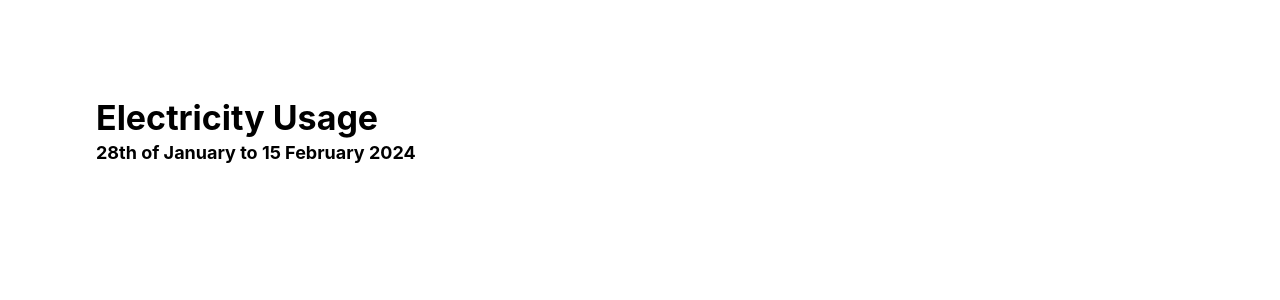
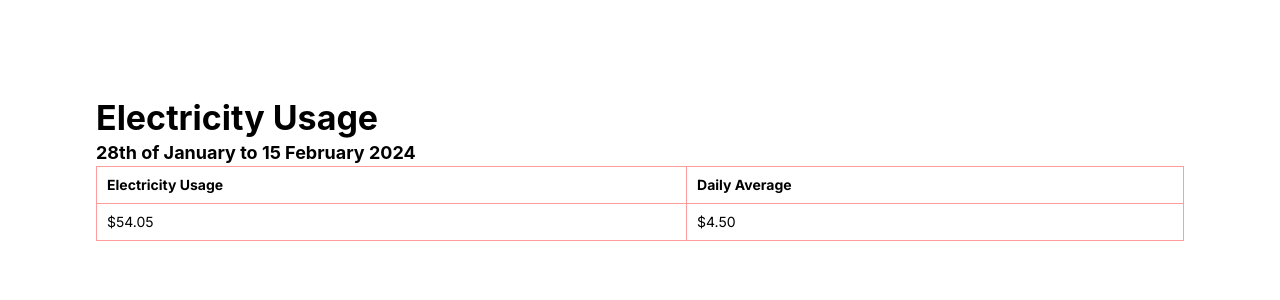
Before and after one commit to danhdinh98/energy-dashboard, a Next.js app: page /dashboard in a window 1280 px wide. Shown: the top 300 px of the page. Built offline with nearby package versions, Linux system fonts and the light colour scheme.

Commit message:
added table

```diff
--- a/src/app/dashboard/page.tsx
+++ b/src/app/dashboard/page.tsx
@@ -1,3 +1,4 @@
+import SummaryTable from "@/components/SummaryTable";
 import styles from "./page.module.css";
 import { Title } from '@mantine/core';
 
@@ -5,5 +6,6 @@ export default function Dashboard() {
     return <main className={styles.main}>
         <Title order={1}>Electricity Usage</Title>
         <Title order={2} size="h4">28th of January to 15 February 2024</Title>
+        <SummaryTable />
     </main>
 }
--- a/src/app/layout.tsx
+++ b/src/app/layout.tsx
@@ -2,11 +2,26 @@ import type { Metadata } from "next";
 import { Inter } from "next/font/google";
 import "./globals.css";
 import '@mantine/core/styles.css';
-import { createTheme, MantineProvider } from '@mantine/core';
+import { createTheme, MantineColorsTuple, MantineProvider } from '@mantine/core';
 import { ColorSchemeScript } from '@mantine/core';
 
+const myColor: MantineColorsTuple = [
+  '#eef3ff',
+  '#dce4f5',
+  '#b9c7e2',
+  '#94a8d0',
+  '#748dc1',
+  '#5f7cb8',
+  '#5474b4',
+  '#44639f',
+  '#39588f',
+  '#2d4b81'
+];
+
 const theme = createTheme({
-  /** Put your mantine theme override here */
+  colors: {
+    myColor,
+  }
 });
 
 const inter = Inter({ subsets: ["latin"] });
--- /dev/null
+++ b/src/components/SummaryTable.tsx
@@ -0,0 +1,22 @@
+'use client';
+
+import { Table } from "@mantine/core";
+
+export default function SummaryTable() {
+    return (
+        <Table withTableBorder={true} borderColor="#FF9C9C" withColumnBorders={true}>
+            <Table.Thead>
+                <Table.Tr>
+                    <Table.Th>Electricity Usage</Table.Th>
+                    <Table.Th>Daily Average</Table.Th>
+                </Table.Tr>
+            </Table.Thead>
+            <Table.Tbody>
+                <Table.Tr>
+                    <Table.Td>$54.05</Table.Td>
+                    <Table.Td>$4.50</Table.Td>
+                </Table.Tr>
+            </Table.Tbody>
+        </Table>
+    );
+}
```
